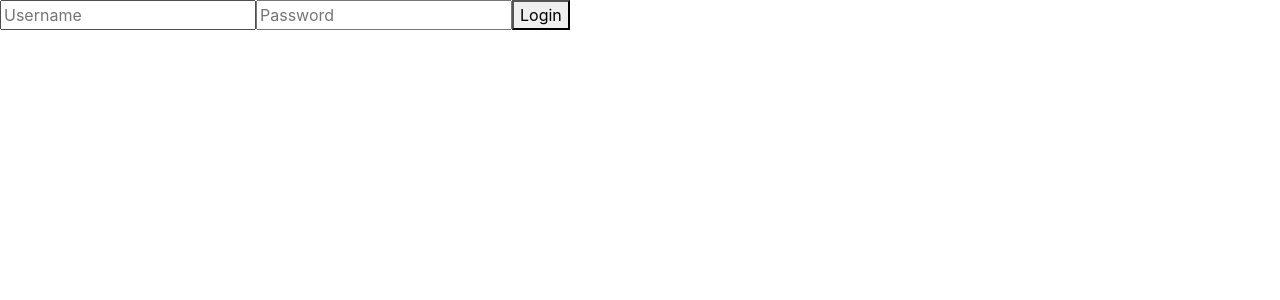
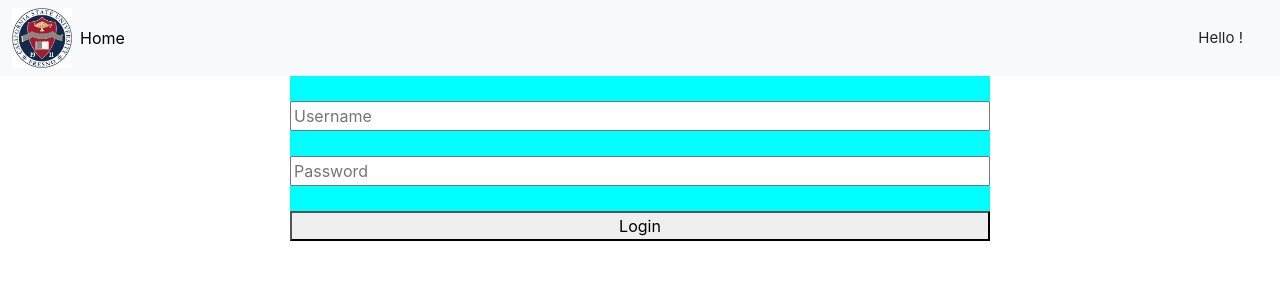
Before and after one commit to OmNai442003/Permission-Number-System-Improved---UX-Based, a React (Create React App) app: page / in a window 1280 px wide. Shown: the top 300 px of the page. Built offline with nearby package versions, Linux system fonts and the light colour scheme.

Commit message:
login UI css added

```diff
--- /dev/null
+++ b/src/screens/login/login.css
@@ -0,0 +1,17 @@
+.userForm{
+    margin: auto;
+    width: 700px;
+    display: flex;
+    flex-direction: column;
+    background-color: aqua;
+}
+
+input{
+    width: 700px;
+    margin-top: 25px;
+}
+
+button{
+    margin-top: 25px;
+    width: 700px;
+}
--- a/src/screens/login/login.js
+++ b/src/screens/login/login.js
@@ -2,6 +2,8 @@
 import React, { useState } from 'react';
 import { useNavigate } from 'react-router-dom';
 import users from '../../assets/json/userRecords.json';
+import './login.css'
+import Navbar from '../../components/Navbar/Navbar';
 
 const Login = () => {
     const [username, setUsername] = useState('');
@@ -22,7 +24,11 @@ const Login = () => {
     };
 
     return (
-        <form onSubmit={handleSubmit}>
+<div>
+    <div className='Navbar'>
+<Navbar />
+    </div>
+<form className='userForm' onSubmit={handleSubmit}>
             <input
                 type="text"
                 placeholder="Username"
@@ -37,6 +43,7 @@ const Login = () => {
             />
             <button type="submit">Login</button>
         </form>
+</div>
     );
 };
 
```
